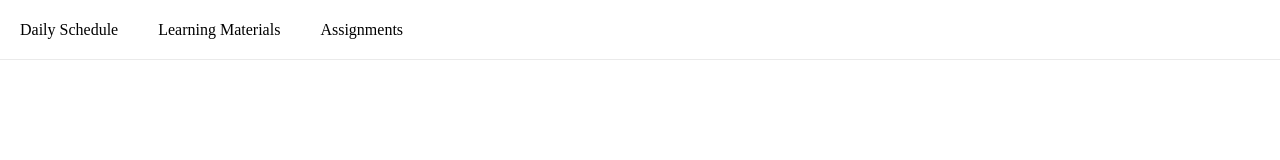
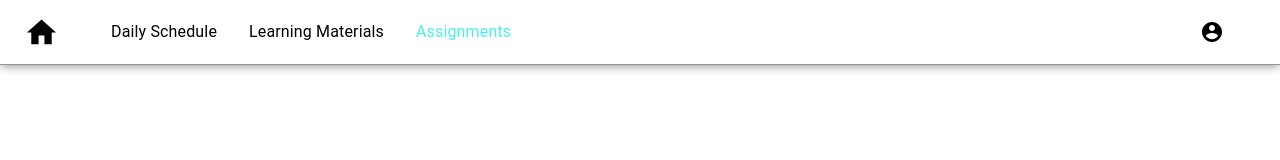
Before and after one commit to upadhyaypushpendra/ui-assignment, a React app: page /assignments in a window 1280 px wide. Built offline with nearby package versions, Linux system fonts and the light colour scheme.

Commit message:
Updated Header

```diff
--- a/colors.txt
+++ b/colors.txt
@@ -1,2 +1,2 @@
-light : #a0e0df
+light : #4ceeeb
 dark : #14c4d0
--- /dev/null
+++ b/src/components/AppLogo.jsx
@@ -0,0 +1,12 @@
+import { IconButton } from "@material-ui/core";
+import { Home } from "@material-ui/icons";
+
+function AppLogo(props) {
+    return (
+        <IconButton edge="start" color="inherit" aria-label="kutuki-home">
+          <Home fontSize="large" />
+        </IconButton>
+    );
+}
+
+export default AppLogo;
--- /dev/null
+++ b/src/components/Header.jsx
@@ -0,0 +1,134 @@
+import * as React from "react";
+import { NavLink } from "react-router-dom";
+import {
+  AppBar,
+  Toolbar,
+  List,
+  ListItem,
+  ListItemText,
+  Menu,
+  MenuItem,
+  IconButton,
+  Container,
+  Typography,
+  Divider,
+  ListItemIcon,
+  Box,
+} from "@material-ui/core";
+import { makeStyles } from "@material-ui/core/styles";
+
+import { AccountCircle } from "@material-ui/icons";
+import AppLogo from "./AppLogo";
+
+const useStyles = makeStyles({
+  root: {
+    backgroundColor: "white",
+    color: "black",
+    borderBottom: "1px solid #0000003d",
+    "&:hover": {
+      borderColor: "#969696",
+      boxShadow: "0 0 10px 0px rgba(0,0,0,.5)",
+    },
+  },
+  navBarDisplayFlex: {
+    display: "flex",
+    justifyContent: "space-between",
+  },
+  navDisplayFlex: {
+    display: "flex",
+    justifyContent: "space-between",
+  },
+  linkText: {
+    textDecoration: "none",
+    color: "black",
+  },
+  selected: {
+    color: "#4ceeeb",
+  },
+});
+
+const navLinks = [
+  { id: 1, title: "Daily Schedule", path: "/dailySchedule" },
+  { id: 2, title: "Learning Materials", path: "/learningMaterials" },
+  { id: 3, title: "Assignments", path: "/assignments" },
+];
+
+function Header(props) {
+  const classes = useStyles();
+  const [anchorEl, setAnchorEl] = React.useState(null);
+
+  const isMenuOpen = Boolean(anchorEl);
+
+  const handleProfileMenuOpen = (event) => {
+    setAnchorEl(event.currentTarget);
+  };
+
+  const handleMenuClose = () => {
+    setAnchorEl(null);
+  };
+
+  const menuId = "primary-account-menu";
+  const renderMenu = (
+    <Menu
+      anchorEl={anchorEl}
+      anchorOrigin={{ vertical: "bottom", horizontal: "left" }}
+      id={menuId}
+      keepMounted
+      transformOrigin={{ vertical: "bottom", horizontal: "left" }}
+      open={isMenuOpen}
+      onClose={handleMenuClose}
+    >
+      <MenuItem onClick={handleMenuClose}>
+        <ListItemIcon>
+          <AccountCircle fontSize="small" />
+        </ListItemIcon>
+        <Typography>Username</Typography>
+      </MenuItem>
+      <Divider />
+      <MenuItem onClick={handleMenuClose}>Profile</MenuItem>
+      <MenuItem onClick={handleMenuClose}>Logout</MenuItem>
+    </Menu>
+  );
+
+  return (
+    <AppBar position="static" elevation={0}>
+      <Toolbar className={classes.root}>
+        <AppLogo/>
+        <Container className={classes.navBarDisplayFlex}>
+          <List
+            component="nav"
+            aria-labelledby="main-navigation"
+            className={classes.navDisplayFlex}
+          >
+            {navLinks.map(({ title, path }) => (
+              <NavLink
+                to={path}
+                className={classes.linkText}
+                activeClassName={classes.selected}
+              >
+                <ListItem button>
+                  <ListItemText primary={title} />
+                </ListItem>
+              </NavLink>
+            ))}
+          </List>
+          <Box m={1}>
+          <IconButton
+            edge="end"
+            aria-label="account of current user"
+            aria-controls={menuId}
+            aria-haspopup="true"
+            onClick={handleProfileMenuOpen}
+            color="inherit"
+          >
+            <AccountCircle />
+          </IconButton>
+          </Box>
+        </Container>
+      </Toolbar>
+      {renderMenu}
+    </AppBar>
+  );
+}
+
+export default Header;
--- a/src/components/Home/Home.jsx
+++ b/src/components/Home/Home.jsx
@@ -1,19 +1,6 @@
 import React from "react";
-
-import Navbar from "../Navbar/Navbar";
-
-const navItems = [
-  { id: 1, text: "Daily Schedule" },
-  { id: 2, text: "Learning Materials" },
-  { id: 3, text: "Assignments" },
-];
+import Header from "../Header";
 
 export default function Home(props) {
-
-  const handleItemSelected = (item) => {
-    // Do something on selecting nav item
-    console.log("Selected : ", item.text);
-  };
-
-  return <Navbar items={navItems} onItemSelected={handleItemSelected} />;
+  return <Header />;
 }
--- a/src/components/NavItem/NavItem.jsx
+++ /dev/null
@@ -1,14 +0,0 @@
-import React from "react";
-
-import "./styles.css";
-
-export default function NavItem(props) {
-  return (
-    <div
-      className={`nav-item${props.selected ? " selected" : ""}`}
-      onClick={(ev) => props.onClick(props.data)}
-    >
-      {props.children}
-    </div>
-  );
-}
--- a/src/components/NavItem/styles.css
+++ /dev/null
@@ -1,15 +0,0 @@
-.nav-item {
-    box-sizing: border-box;
-    height: 100%;
-    display: flex;
-    text-align: center;
-    align-items: center;
-    padding: 10px 20px;
-    color : black;
-    text-decoration: none;
-    cursor: pointer;
-}
-.selected {
-    color : #14c4d0;
-    background: black;
-}
--- a/src/components/Navbar/Navbar.jsx
+++ /dev/null
@@ -1,30 +0,0 @@
-import React, { useState } from "react";
-
-import "./styles.css";
-
-import NavItem from "../NavItem/NavItem";
-
-export default function Navbar(props) {
-
-  const [selectedItem, setSelectedItem] = useState();
-
-  const handleClick = (item) => {
-    setSelectedItem(item);
-    props.onItemSelected && props.onItemSelected(item);
-  };
-
-  return (
-    <div className="nav-root">
-      {props.items.map((item) => (
-        <NavItem
-          key={item.id}
-          data={item}
-          onClick={handleClick}
-          selected={selectedItem === item}
-        >
-          {item.text}
-        </NavItem>
-      ))}
-    </div>
-  );
-}
--- a/src/components/Navbar/styles.css
+++ /dev/null
@@ -1,17 +0,0 @@
-.nav-root {
-  position: absolute;
-  top : 0;
-  margin: 0;
-  box-sizing: border-box;
-  height: 60px;
-  width: 100vw;
-  display: flex;
-  align-items: center;
-  border-bottom: 1px solid #eaeaea;
-  background: #fff;
-  transition: border 0.3s, border-radius 0.3s, box-shadow 0.3s;
-}
-.nav-root:hover {
-  border-color: #969696;
-  box-shadow: 0 0 10px 0px rgba(0,0,0,.5);
-}
--- a/src/index.css
+++ b/src/index.css
@@ -1,4 +1,4 @@
-* {
-    margin: 0;
-    box-sizing: border-box;
+* > body {
+  margin: 0;
+  box-sizing: border-box;
 }
--- a/src/index.js
+++ b/src/index.js
@@ -1,10 +1,15 @@
 import React from "react";
 import ReactDOM from "react-dom";
+import { BrowserRouter } from "react-router-dom";
 import Home from "./components/Home/Home";
 import "./index.css";
 
 function App() {
-  return <Home />;
+  return (
+    <BrowserRouter basename={"/"}>
+      <Home />
+    </BrowserRouter>
+  );
 }
 
 const rootElement = document.getElementById("root");
```
